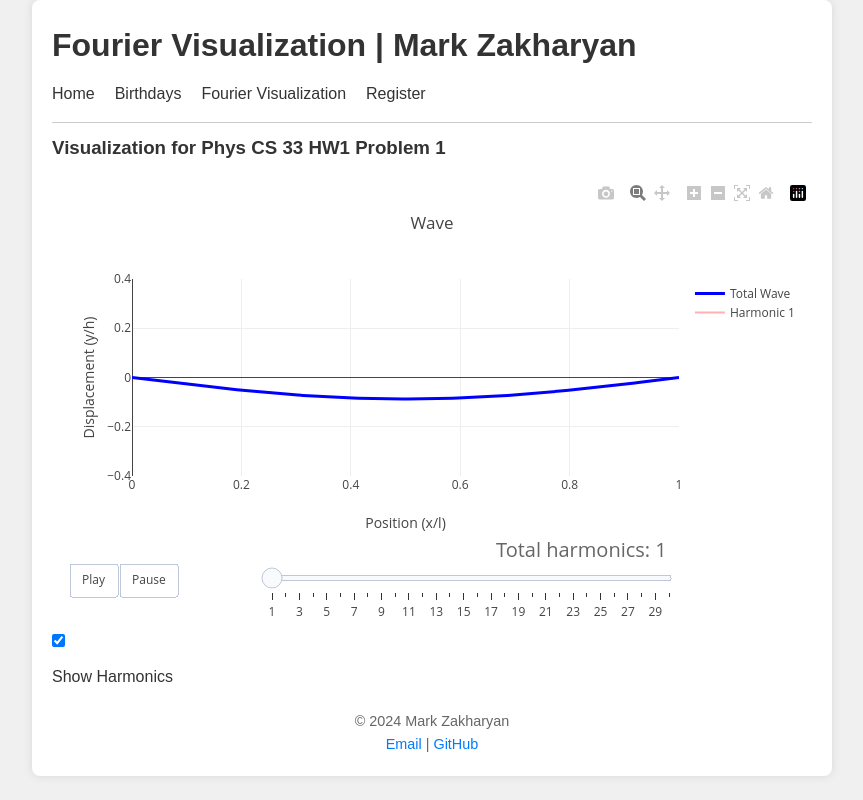
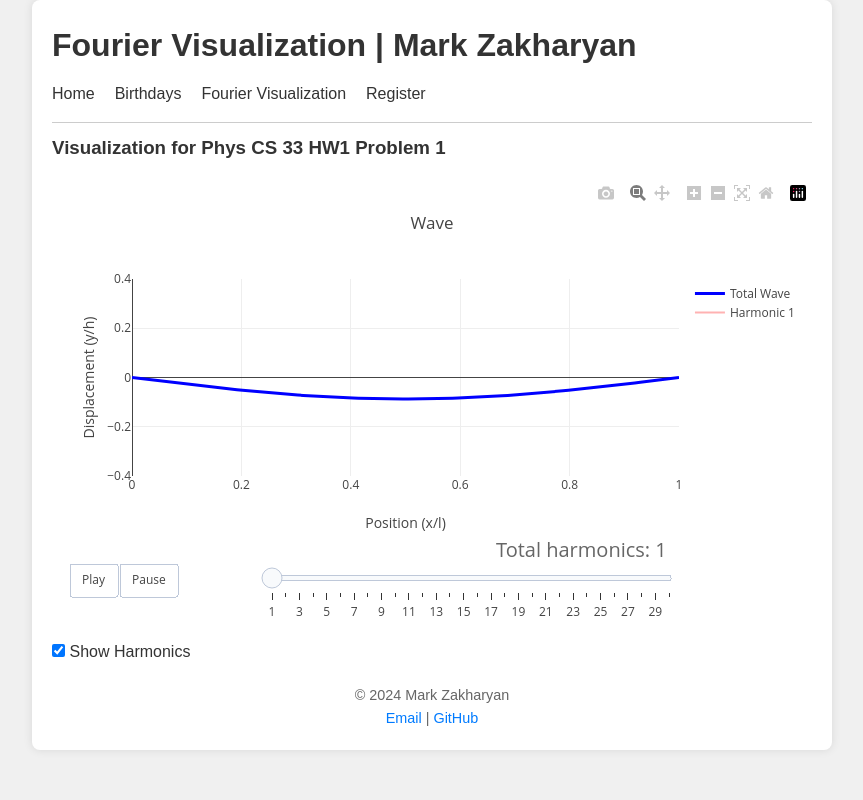
Before and after one commit to markzakharyan/website, a Node server app: page /fourier in a window 1280 px wide. Shown: the whole page, without its empty margins (208-1071 px from the left). Run offline with Node 20, Linux system fonts and the light colour scheme; some libraries are stand-ins or nearby versions.

Commit message:
fix unaligned harmonics label in fourier.ejs

```diff
--- a/src/views/pages/fourier.ejs
+++ b/src/views/pages/fourier.ejs
@@ -1,14 +1,21 @@
 <%- contentFor('head') %>
 <title>Fourier Visualization</title>
+<style>
+    .controls label {
+      display: inline-block;
+    }
+</style>
 
 
 <%- contentFor('body') %>
 <body>
     <h3>Visualization for Phys CS 33 HW1 Problem 1</h3>
-    <div id="plot"></div>
-    <div>
-      <input type="checkbox" id="showHarmonics" checked>
-      <label for="showHarmonics">Show Harmonics</label>
+    <div class="visualization-container">
+        <div id="plot" class="plot"></div>
+        <div class="controls">
+            <input type="checkbox" id="showHarmonics" checked>
+            <label for="showHarmonics">Show Harmonics</label>
+        </div>
     </div>
 </body>
 
```
